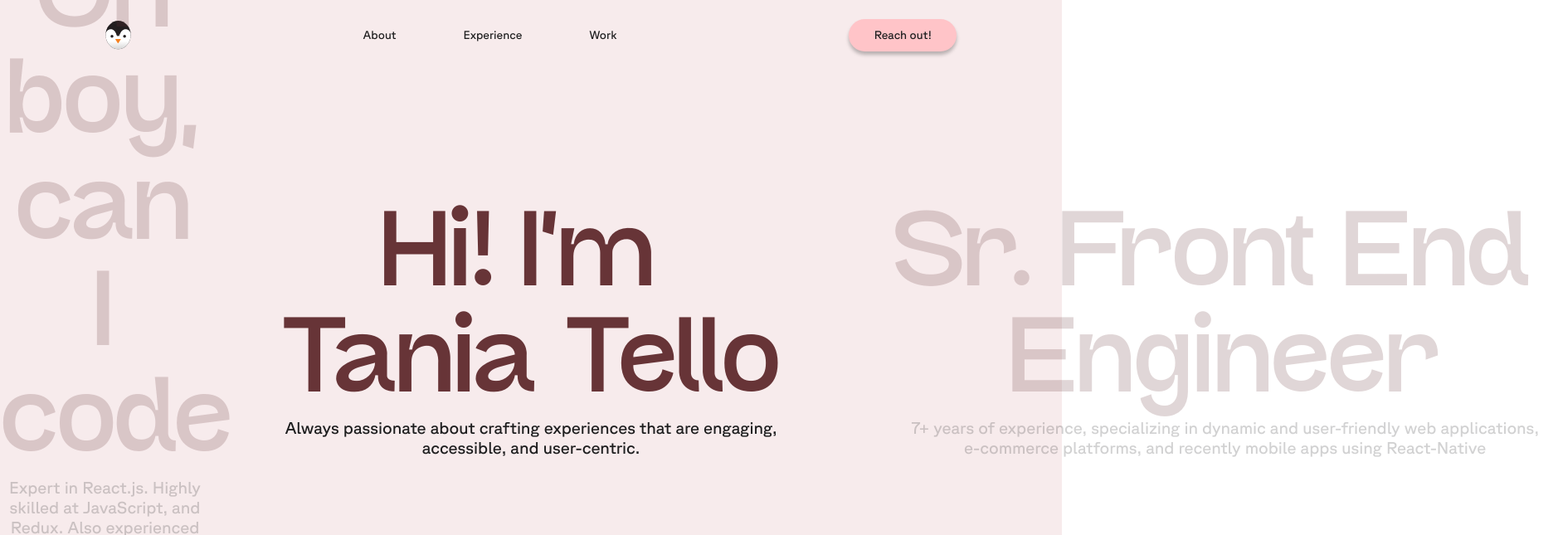
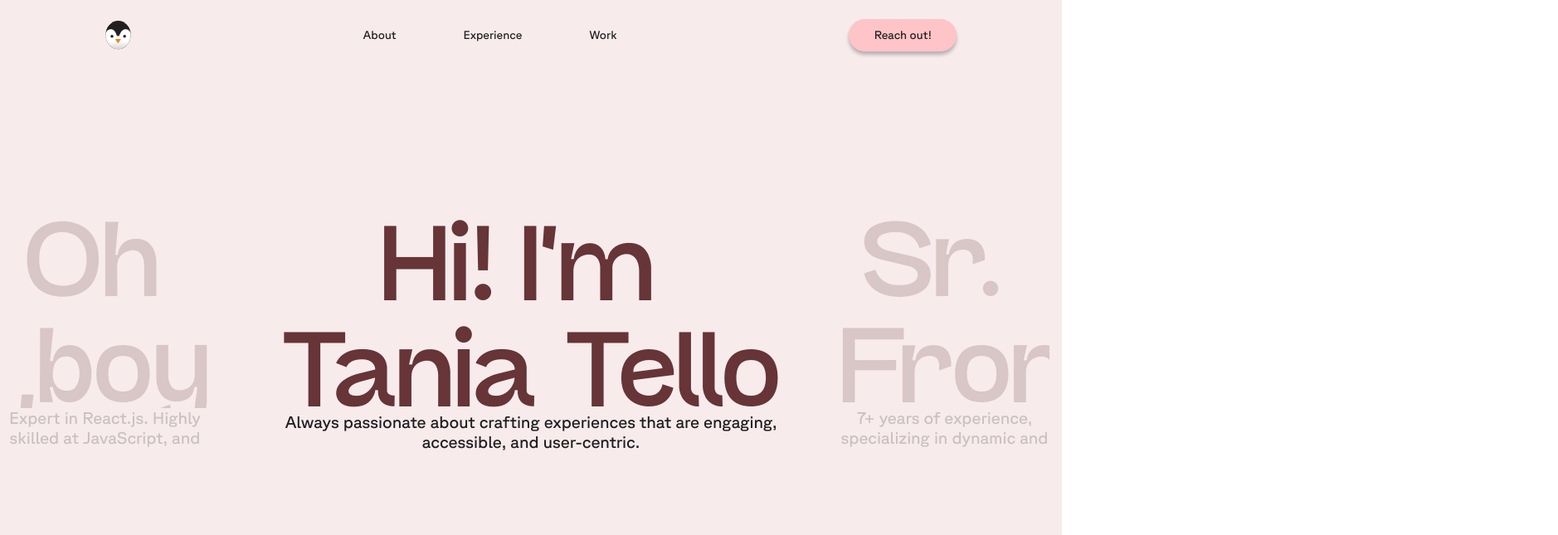
Before and after one commit to tatellog/next-vercel, a Next.js app: page / in a window 1280 px wide. Shown: the top 645 px of the page at 83% size, 1878 px wide, since content can reach past the window. Built offline with nearby package versions, Linux system fonts and the light colour scheme; a web font is replaced by a local one.

Commit message:
logic of handle slides was refactored

```diff
--- a/src/components/organisms/HeroSlider/index.tsx
+++ b/src/components/organisms/HeroSlider/index.tsx
@@ -13,27 +13,9 @@ const HeroSlider: React.FC<CarouselProps> = ({ slides, autoplay }) => {
   const nextSlide = () => {
     setActiveIndex((activeIndex + 1) % slides.length)
   }
-  const prevSlide = () => {
-    setActiveIndex((activeIndex - 1 + slides.length) % slides.length)
-  }
 
   const handleSliderButtonClick = (clickedIndex: number) => {
-    if (clickedIndex > activeIndex) {
-      nextSlide()
-    } else if (clickedIndex < activeIndex) {
-      prevSlide()
-    }
-  }
-  const getSlideId = (index: number) => {
-    if (index === activeIndex) {
-      return 'active-slide'
-    } else if (index === (activeIndex + 1) % slides.length) {
-      return 'next-slide'
-    } else if (index === (activeIndex - 1 + slides.length) % slides.length) {
-      return 'prev-slide'
-    } else {
-      return 'inactive'
-    }
+    setActiveIndex(clickedIndex)
   }
 
   useEffect(() => {
@@ -59,7 +41,15 @@ const HeroSlider: React.FC<CarouselProps> = ({ slides, autoplay }) => {
             text={slide.title}
             subtitle={slide.subtitle}
             backgroundColor={slide.backgroundColor}
-            id={getSlideId(index)}
+            id={
+              index === activeIndex
+                ? 'active-slide'
+                : index === (activeIndex + 1) % slides.length
+                ? 'next-slide'
+                : index === (activeIndex - 1 + slides.length) % slides.length
+                ? 'prev-slide'
+                : 'inactive'
+            }
           />
         ))}
       </SlideWrapper>
--- a/src/components/organisms/HeroSlider/styles.ts
+++ b/src/components/organisms/HeroSlider/styles.ts
@@ -3,6 +3,7 @@ import styled from 'styled-components'
 export const HeroSliderContainer = styled.div`
   display: grid;
   grid-template-columns: 1fr;
+  place-content: center;
   gap: 20px;
   width: 100%;
   height: 100vh;
@@ -10,7 +11,7 @@ export const HeroSliderContainer = styled.div`
 export const SlideWrapper = styled.div<{ $activeIndex: number }>`
   display: grid;
   grid-template-rows: 1fr 70px;
-  grid-template-columns: 20% 1fr 15%;
+  grid-template-columns: 20% 1fr 20%;
   grid-gap: 10px;
   height: 100vh;
 
@@ -28,10 +29,21 @@ export const SlideWrapper = styled.div<{ $activeIndex: number }>`
   }
 
   & #prev-slide {
-    grid-row: 1 / 3;
-    grid-column: 1 / 2;
+    grid-row: 1/3;
+    grid-column: 1/2;
     z-index: 99;
     opacity: 0.2;
+    & h1 {
+      overflow: hidden;
+      direction: rtl;
+      width: 100%;
+    }
+
+    & p {
+      direction: rtl;
+      overflow: hidden;
+      height: 3rem;
+    }
   }
 
   & #next-slide {
@@ -39,7 +51,17 @@ export const SlideWrapper = styled.div<{ $activeIndex: number }>`
     grid-column: 3 / 4;
     z-index: 99;
     opacity: 0.2;
-    width: max-content;
+    & h1 {
+      overflow: hidden;
+      direction: ltr;
+      width: 100%;
+    }
+
+    & p {
+      direction: ltr;
+      overflow: hidden;
+      height: 3rem;
+    }
   }
   & #inactive {
     display: none;
--- a/src/components/organisms/Slide/styles.ts
+++ b/src/components/organisms/Slide/styles.ts
@@ -25,6 +25,7 @@ const commonSubtitleStyles = `
   font-style: normal;
   font-weight: 400;
   line-height: 120%;
+  height: 2.375rem;
 `
 
 export const TitleBase = styled.h1`
@@ -34,14 +35,7 @@ export const TitleBase = styled.h1`
   ${commonStyles}
   font-size: 8rem;
   white-space: break-spaces;
-  @media screen and (max-width: 768px) {
-    width: auto;
-  }
-  @media screen and (max-width: 768px) {
-    font-size: 3.5rem;
-    font-family: Stacion;
-    width: auto;
-  }
+  height: 14.4375rem;
 `
 
 export const Title = styled(TitleBase)<{ $color?: boolean }>``
```
